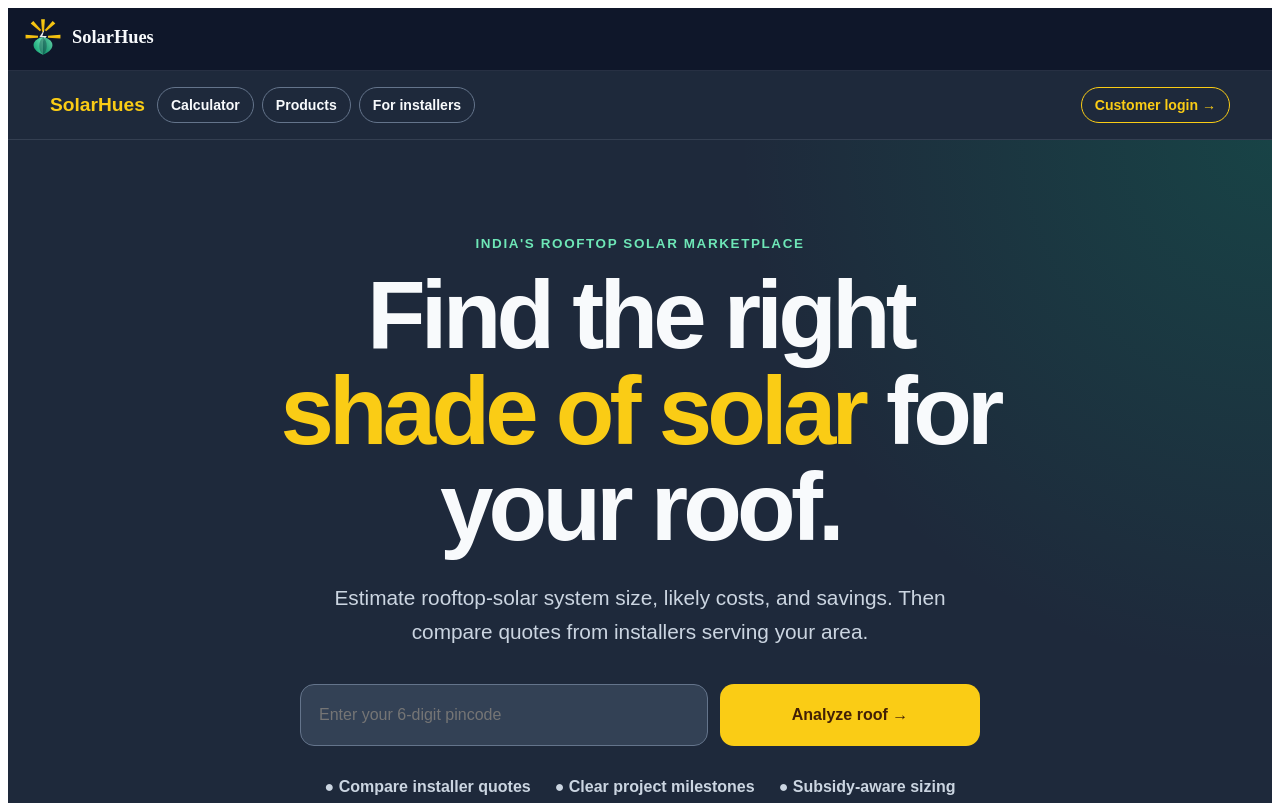
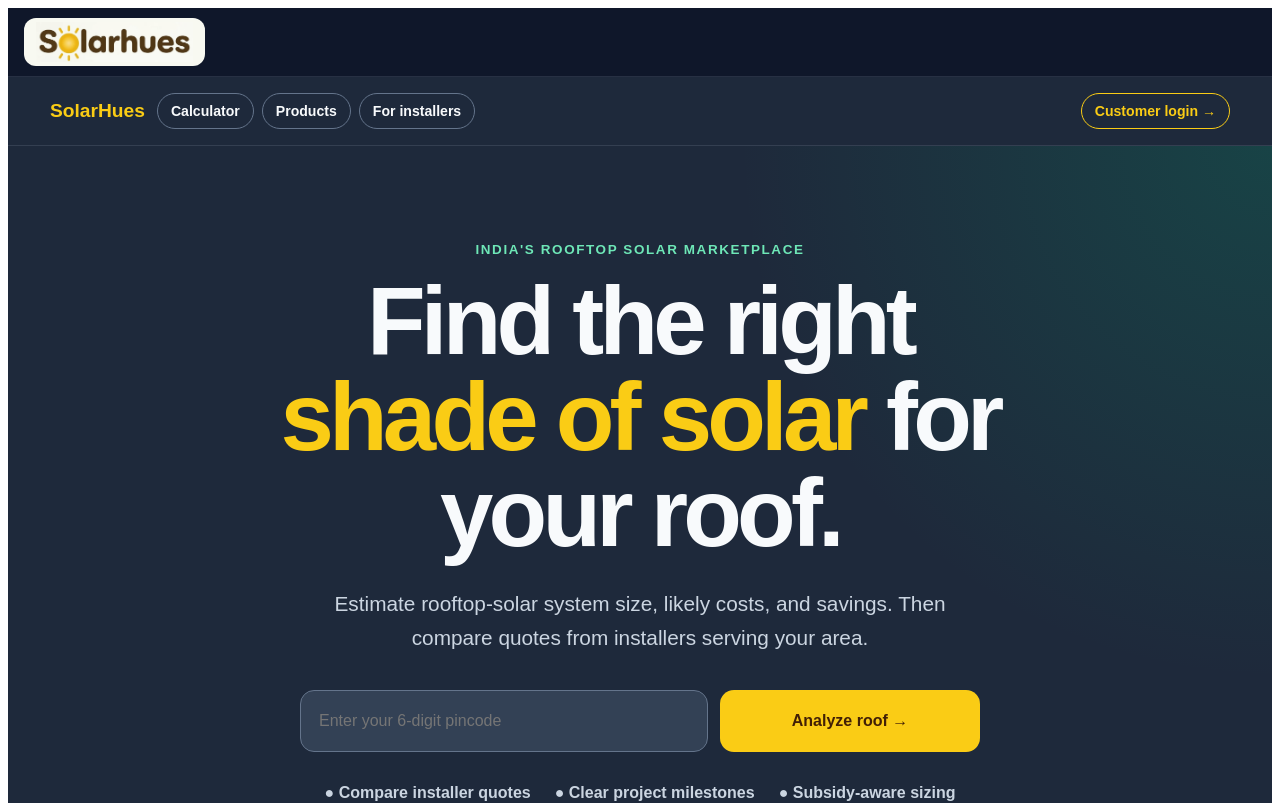
Before and after one commit to Solarhues/Solarhues-site, a Next.js app: page / in a window 1280 px wide. Shown: the top 803 px of the page. Built offline with nearby package versions, Linux system fonts and the light colour scheme.

Commit message:
Refactor Logo component to use image
Updated the Logo component to use an image instead of SVG and changed the default height prop.

```diff
--- a/components/Logo.js
+++ b/components/Logo.js
@@ -1,6 +1,6 @@
 import Link from 'next/link';
 
-export default function Logo({ size = 38 }) {
+export default function Logo({ height = 40 }) {
   return (
     <Link
       href="/"
@@ -8,61 +8,21 @@
       style={{
         display: 'inline-flex',
         alignItems: 'center',
-        gap: '10px',
-        color: '#f8fafc',
-        fontSize: '1.15rem',
-        fontWeight: 800,
+        padding: '4px 12px',
+        borderRadius: '12px',
+        background: '#f8f9f1',
         textDecoration: 'none',
       }}
     >
-      <svg
-        xmlns="http://www.w3.org/2000/svg"
-        viewBox="250 200 300 305"
-        width={size}
-        height={size}
-        aria-hidden="true"
-      >
-        <defs>
-          <linearGradient id="sh-sun" x1="0%" y1="0%" x2="0%" y2="100%">
-            <stop offset="0%" stopColor="#facc15" />
-            <stop offset="100%" stopColor="#eab308" />
-          </linearGradient>
-          <linearGradient id="sh-leaf" x1="0%" y1="100%" x2="100%" y2="0%">
-            <stop offset="0%" stopColor="#059669" />
-            <stop offset="100%" stopColor="#6ee7b7" />
-          </linearGradient>
-        </defs>
-
-        <g transform="translate(0, -30)">
-          <path d="M385 240 L415 240 L408 340 L392 340 Z" fill="url(#sh-sun)" />
-          <path d="M301 275 L322 254 L386 326 L375 337 Z" fill="url(#sh-sun)" />
-          <path d="M499 275 L478 254 L414 326 L425 337 Z" fill="url(#sh-sun)" />
-          <path d="M260 365 L260 395 L360 388 L360 372 Z" fill="url(#sh-sun)" />
-          <path d="M540 365 L540 395 L440 388 L440 372 Z" fill="url(#sh-sun)" />
-
-          <path
-            d="M412 320 L370 385 L405 385 L388 440 L430 375 L395 375 Z"
-            fill="#ffffff"
-            opacity="0.92"
-          />
-
-          <g transform="translate(0, 5)">
-            <path d="M400 380 C320 390 280 470 400 520 Z" fill="url(#sh-leaf)" />
-            <path
-              d="M400 380 C480 390 520 470 400 520 Z"
-              fill="url(#sh-leaf)"
-              opacity="0.9"
-            />
-            <path
-              d="M400 380 C360 410 360 490 400 520 C440 490 440 410 400 380 Z"
-              fill="#1e293b"
-              opacity="0.35"
-            />
-          </g>
-        </g>
-      </svg>
-
-      <span>SolarHues</span>
+      <img
+        src="/solarhues-logo.png"
+        alt="SolarHues"
+        style={{
+          display: 'block',
+          height: height + 'px',
+          width: 'auto',
+        }}
+      />
     </Link>
   );
 }
```
